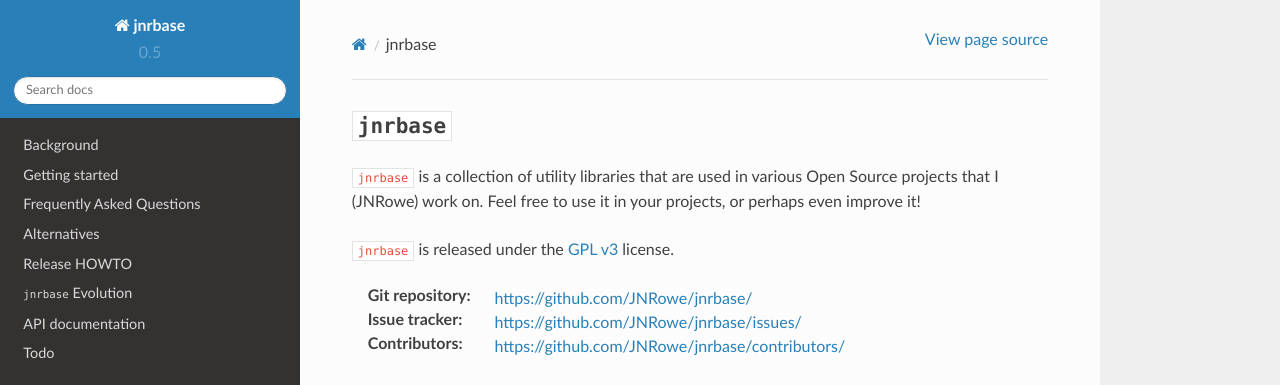
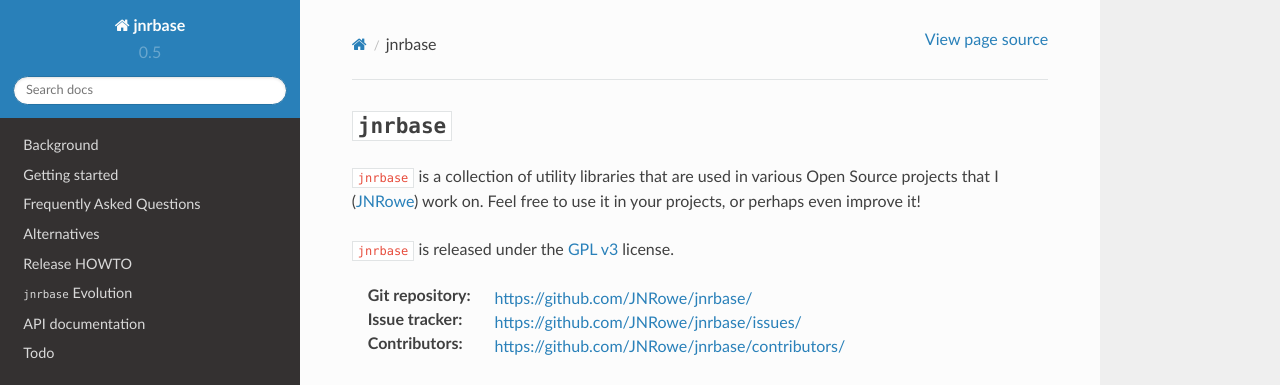
Before and after one commit to JNRowe/jnrbase, a Sphinx documentation site: the page built from doc/index.rst, in a window 1280 px wide and 900 px high. Shown: the top 385 px of the window. Built offline with Sphinx 7.4.7 and the Read the Docs theme 2.0.0, drawn with Linux system fonts in a browser that asks for light colours.

Commit message:
[Tr] Link me jn documentation

```diff
--- a/README.rst
+++ b/README.rst
@@ -18,7 +18,7 @@
    significantly before it is.
 
 ``jnrbase`` is a collection of common utility libraries that are used in
-various Open Source projects that I (JNRowe) work on.  Feel free to use it, and
+various Open Source projects that I (JNRowe_) work on.  Feel free to use it, and
 especially improve it, in your projects!
 
 ``jnrbase`` is released under the `GPL v3`_ license.
--- a/doc/index.rst
+++ b/doc/index.rst
@@ -2,7 +2,7 @@
 ==============
 
 ``jnrbase`` is a collection of utility libraries that are used in various Open
-Source projects that I (JNRowe) work on.  Feel free to use it in your
+Source projects that I (JNRowe_) work on.  Feel free to use it in your
 projects, or perhaps even improve it!
 
 ``jnrbase`` is released under the `GPL v3`_ license.
```
Also changed, not shown: other parts of README.rst (+1 -0 lines), other parts of doc/index.rst (+1 -0 lines).
